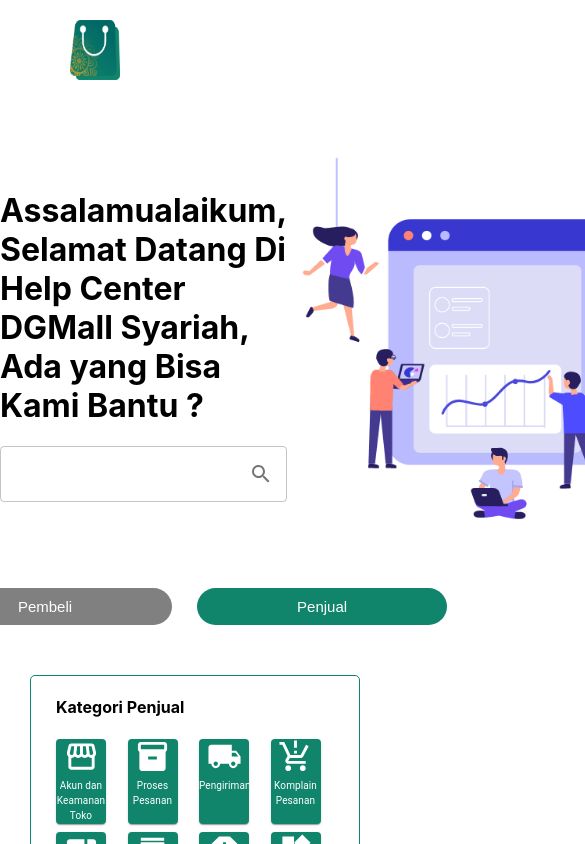
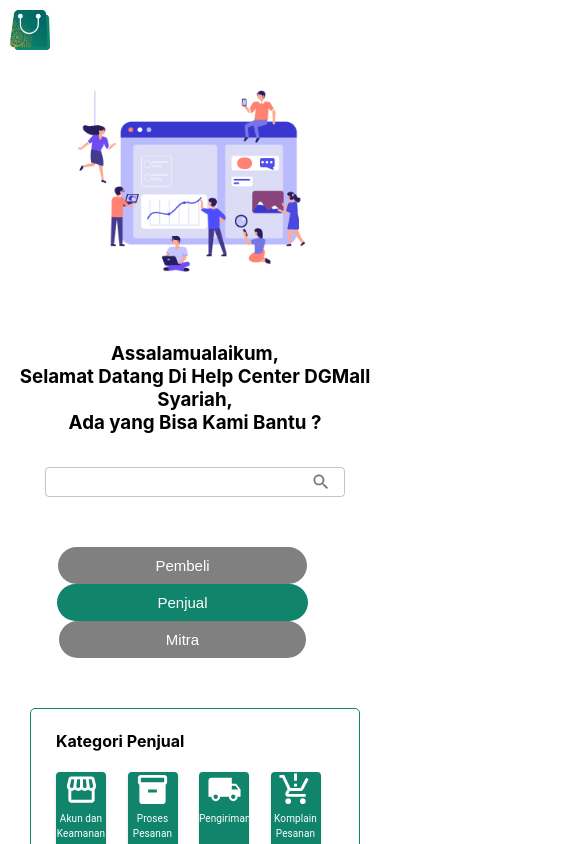
Before and after one commit to sigitjarkasih/dgp_next_dokumentasi, a Next.js app: page /penjual in a window 390 px wide. Shown: the top 844 px of the page, 585 px wide, since content can reach past the window. Built offline with nearby package versions, Linux system fonts and the light colour scheme.

Commit message:
final mobile view

```diff
--- a/pages/penjual/index.js
+++ b/pages/penjual/index.js
@@ -43,9 +43,28 @@
 
         <div>
           <div>
+            <Box sx={{ display: { xs: "none", sm: "block" } }}>
               <div style={{ marginTop: "20px", marginLeft: "70px" }}>
-              <Image src="/logoDgmall.png" width={50} height={60} alt="logo" />
+                <Image
+                  src="/logoDgmall.png"
+                  width={60}
+                  height={60}
+                  alt="logo"
+                />
               </div>
+            </Box>
+            <Box sx={{ display: { xs: "block", sm: "none" } }}>
+              <div style={{ marginTop: "10px", marginLeft: "10px" }}>
+                <Image
+                  src="/logoDgmall.png"
+                  width={40}
+                  height={40}
+                  alt="logo"
+                />
+              </div>
+            </Box>
+
+            <Box sx={{ display: { xs: "none", sm: "block" } }}>
               <div
                 style={{
                   display: "flex",
@@ -86,10 +105,76 @@
                   </div>
                 </div>
                 <div>
-                <Image src="/penjual.gif" width={500} height={500} alt="logo" />
+                  <Image
+                    src="/penjual.gif"
+                    width={500}
+                    height={500}
+                    alt="logo"
+                  />
                 </div>
               </div>
+            </Box>
 
+            <Box sx={{ display: { xs: "block", sm: "none" } }}>
+              <div
+                style={{
+                  display: "inline-list-item",
+                  justifyContent: "space-around",
+                  textAlign: "center",
+                  alignItems: "center",
+                }}
+              >
+                <div>
+                  <Image
+                    src="/penjual.gif"
+                    width={250}
+                    height={250}
+                    alt="logo"
+                  />
+                </div>
+                <div
+                  style={{
+                    padding: "15px",
+                  }}
+                >
+                  <h3>
+                    <strong>
+                      Assalamualaikum,
+                      <br />
+                      Selamat Datang Di Help Center DGMall Syariah,
+                      <br />
+                      Ada yang Bisa Kami Bantu ?
+                    </strong>
+                  </h3>
+                </div>
+                <div
+                  style={{
+                    display: "inline-list-item",
+                    background: "grexy",
+                    borderRadius: "50px",
+                    paddingBottom: "50px",
+                  }}
+                >
+                  <OutlinedInput
+                    id="outlined-adornment-weight"
+                    sx={{ width: "300px", height: "30px" }}
+                    // value={values.weight}
+                    // onChange={handleChange("weight")}
+                    endAdornment={
+                      <InputAdornment position="end">
+                        <SearchIcon fontSize="small" />
+                      </InputAdornment>
+                    }
+                    aria-describedby="outlined-weight-helper-text"
+                    inputProps={{
+                      "aria-label": "weight",
+                    }}
+                  />
+                </div>
+              </div>
+            </Box>
+
+            <Box sx={{ display: { xs: "none", sm: "block" } }}>
               <div
                 style={{
                   alignItems: "center",
@@ -101,7 +186,7 @@
                 <div
                   className={styles.btn}
                   style={{
-                  marginlef: "25px",
+                    marginleft: "25px",
                     marginRight: "25px",
                   }}
                 >
@@ -125,7 +210,7 @@
                 <div
                   className={styles.btn}
                   style={{
-                  marginlef: "25px",
+                    marginleft: "25px",
                     marginRight: "25px",
                   }}
                 >
@@ -145,7 +230,121 @@
                     />
                   </Link>
                 </div>
+                <div
+                  className={styles.btn}
+                  style={{
+                    marginleft: "25px",
+                    marginRight: "25px",
+                  }}
+                >
+                  <Link href="./mitra">
+                    <SButton
+                      type="button"
+                      fontSize="15px"
+                      radius="50px"
+                      cursor="pointer"
+                      bgcolor="grey"
+                      color="white"
+                      title="Mitra"
+                      padding="10px"
+                      border="none"
+                      paddingLeft="100px"
+                      paddingRight="100px"
+                    />
+                  </Link>
                 </div>
+              </div>
+            </Box>
+
+            <Box sx={{ display: { xs: "block", sm: "none" } }}>
+              <div
+                style={{
+                  alignItems: "center",
+                  borderRadius: "50px",
+                  display: "inline-list-item",
+                  justifyContent: "center",
+                }}
+              >
+                <div
+                  style={{
+                    textAlign: "center",
+                    alignItems: "center",
+
+                    marginleft: "25px",
+                    marginRight: "25px",
+                  }}
+                >
+                  <Link href="/pembeli">
+                    <SButton
+                      type="button"
+                      fontSize="15px"
+                      radius="50px"
+                      cursor="pointer"
+                      bgcolor="grey"
+                      color="white"
+                      margin="10px"
+                      title="Pembeli"
+                      padding="10px"
+                      border="none"
+                      paddingLeft="97px"
+                      paddingRight="97px"
+                    />
+                  </Link>
+                </div>
+
+                <div
+                  style={{
+                    textAlign: "center",
+                    alignItems: "center",
+                    marginleft: "25px",
+                    marginRight: "25px",
+                  }}
+                >
+                  <Link href="/penjual">
+                    <SButton
+                      type="button"
+                      fontSize="15px"
+                      radius="50px"
+                      cursor="pointer"
+                      bgcolor="#10856c"
+                      color="white"
+                      title="Penjual"
+                      margin="10px"
+                      padding="10px"
+                      border="none"
+                      paddingLeft="100px"
+                      paddingRight="100px"
+                    />
+                  </Link>
+                </div>
+                <div
+                  style={{
+                    textAlign: "center",
+                    alignItems: "center",
+                    marginleft: "25px",
+                    marginRight: "25px",
+                  }}
+                >
+                  <Link href="./mitra">
+                    <SButton
+                      type="button"
+                      fontSize="15px"
+                      radius="50px"
+                      cursor="pointer"
+                      bgcolor="grey"
+                      color="white"
+                      margin="10px"
+                      title="Mitra"
+                      padding="10px"
+                      border="none"
+                      paddingLeft="107px"
+                      paddingRight="107px"
+                    />
+                  </Link>
+                </div>
+              </div>
+            </Box>
+
             <Box sx={{ display: { xs: "none", sm: "block" } }}>
               <div
                 style={{
@@ -467,6 +666,7 @@
                 </div>
                 <Grid container spacing={1}>
                   <Grid item xs={3}>
+                    <Link href="./">
                       <Card
                         sx={{
                           maxWidth: 50,
@@ -485,8 +685,11 @@
                           Akun dan Keamanan Toko
                         </Typography>
                       </Card>
+                    </Link>
                   </Grid>
+
                   <Grid item xs={3}>
+                    <Link href="./">
                       <Card
                         sx={{
                           maxWidth: 50,
@@ -505,8 +708,10 @@
                           Proses Pesanan
                         </Typography>
                       </Card>
+                    </Link>
                   </Grid>
                   <Grid item xs={3}>
+                    <Link href="./">
                       <Card
                         sx={{
                           maxWidth: 50,
@@ -525,8 +730,10 @@
                           Pengiriman
                         </Typography>
                       </Card>
+                    </Link>
                   </Grid>
                   <Grid item xs={3}>
+                    <Link href="./">
                       <Card
                         sx={{
                           maxWidth: 50,
@@ -545,8 +752,10 @@
                           Komplain Pesanan
                         </Typography>
                       </Card>
+                    </Link>
                   </Grid>
                   <Grid item xs={3}>
+                    <Link href="./">
                       <Card
                         sx={{
                           maxWidth: 50,
@@ -565,8 +774,10 @@
                           Fitur Penjualan
                         </Typography>
                       </Card>
+                    </Link>
                   </Grid>
                   <Grid item xs={3}>
+                    <Link href="./">
                       <Card
                         sx={{
                           maxWidth: 50,
@@ -585,8 +796,10 @@
                           Mitra DGMall
                         </Typography>
                       </Card>
+                    </Link>
                   </Grid>
                   <Grid item xs={3}>
+                    <Link href="./">
                       <Card
                         sx={{
                           maxWidth: 50,
@@ -605,8 +818,10 @@
                           Laporan Penyalah Gunaan
                         </Typography>
                       </Card>
+                    </Link>
                   </Grid>
                   <Grid item xs={3}>
+                    <Link href="./">
                       <Card
                         sx={{
                           maxWidth: 50,
@@ -625,6 +840,7 @@
                           Lainnya
                         </Typography>
                       </Card>
+                    </Link>
                   </Grid>
                 </Grid>
               </div>
@@ -649,10 +865,17 @@
               {/* <h3>Powered by</h3> <span className={styles.logo}></span> */}
             </a>
           </div>
-          &nbsp; &nbsp; &nbsp;
+
+          <Box sx={{ display: { xs: "none", sm: "block" } }}>
             <div style={{ verticalAlign: "baseline" }}>
-            <Image src="/logoDgmall.png" alt="Logo" width={70} height={50} />
+              <Image src="/logoDgmall.png" alt="Logo" width={50} height={50} />
             </div>
+          </Box>
+          <Box sx={{ display: { xs: "block", sm: "none" } }}>
+            <div style={{ verticalAlign: "baseline" }}>
+              <Image src="/logoDgmall.png" alt="Logo" width={30} height={30} />
+            </div>
+          </Box>
         </div>
       </div>
     );
```
Lines whose indentation alone changed are shown as unchanged.
